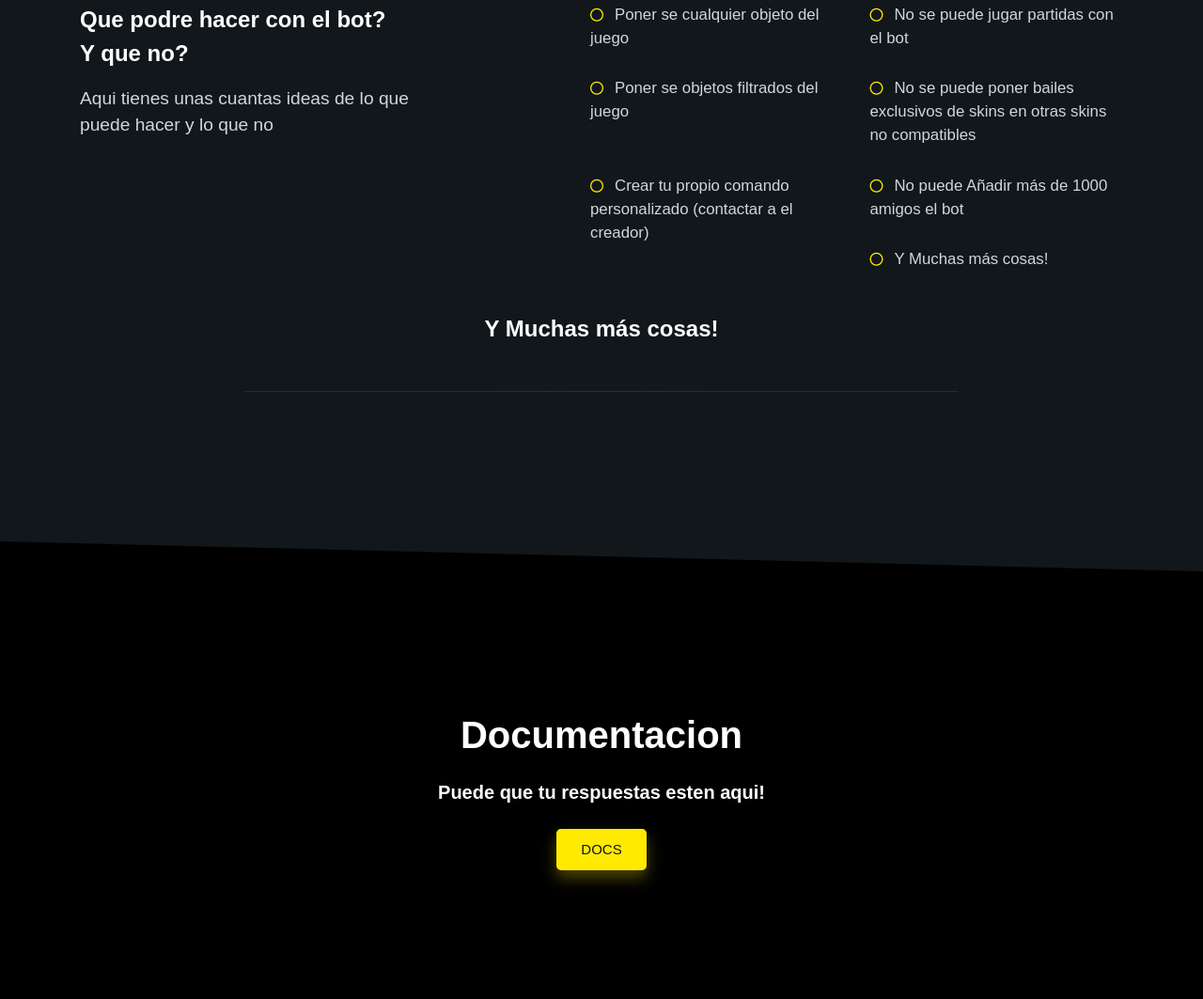
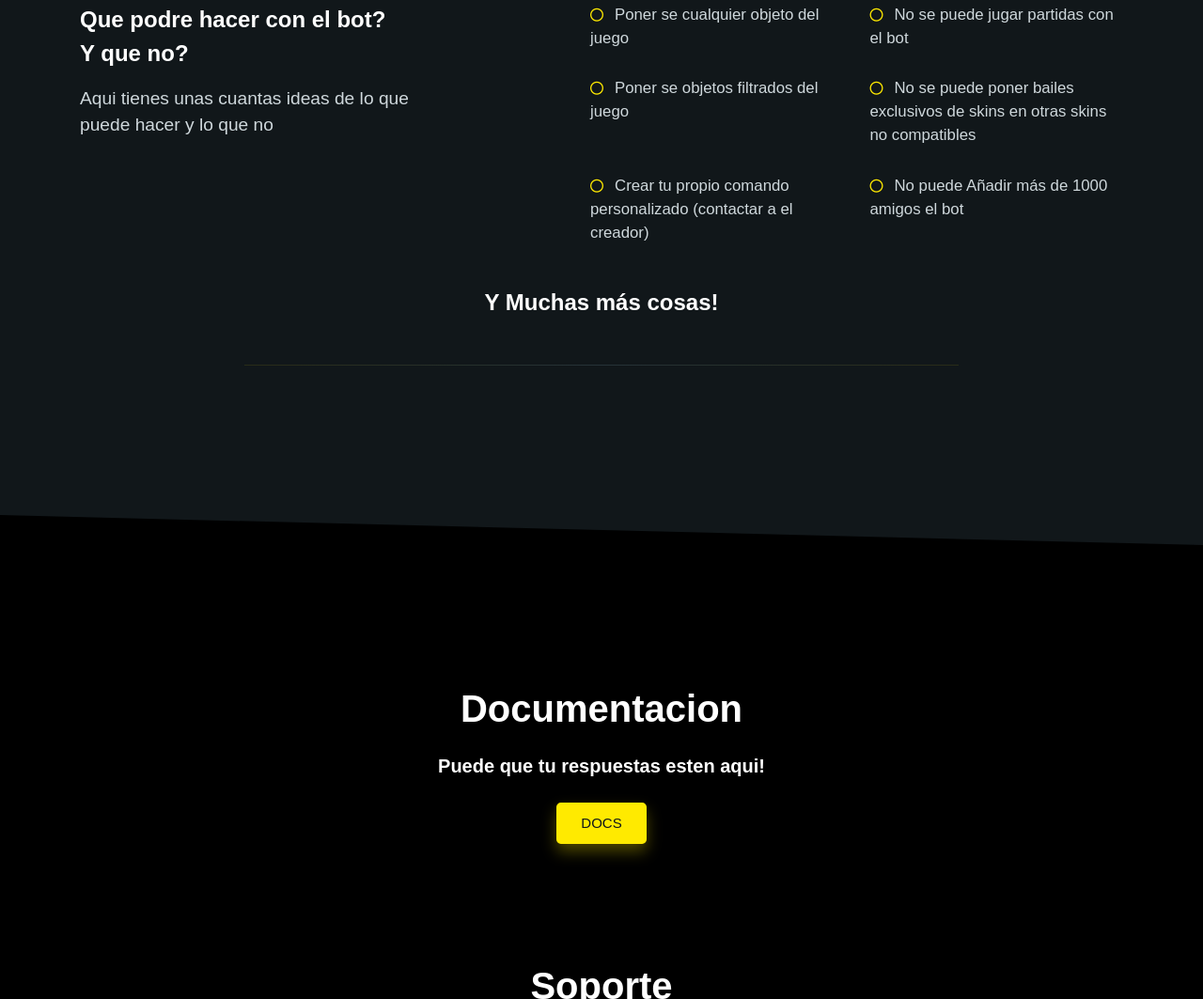
Before and after one commit to aitronz/lemon-website, a plain HTML site: page index.html in a window 1280 px wide. Shown: the part 3785-4848 px from the top of the page at 94% size. Drawn offline with nearby package versions, Linux system fonts and the light colour scheme; a web font is replaced by a local one.

Commit message:
Update index.html

```diff
--- a/index.html
+++ b/index.html
@@ -324,7 +324,6 @@ body {font-family: Arial, Helvetica, sans-serif;}
                     <li>No se puede poner bailes exclusivos de skins en otras skins no compatibles</li>
                     <li>Crear tu propio comando personalizado (contactar a el creador)</li>
                     <li>No puede Añadir más de 1000 amigos el bot</li>
-                  <li>Y Muchas más cosas!</li>
                 </ul>
             </div>
 
```
